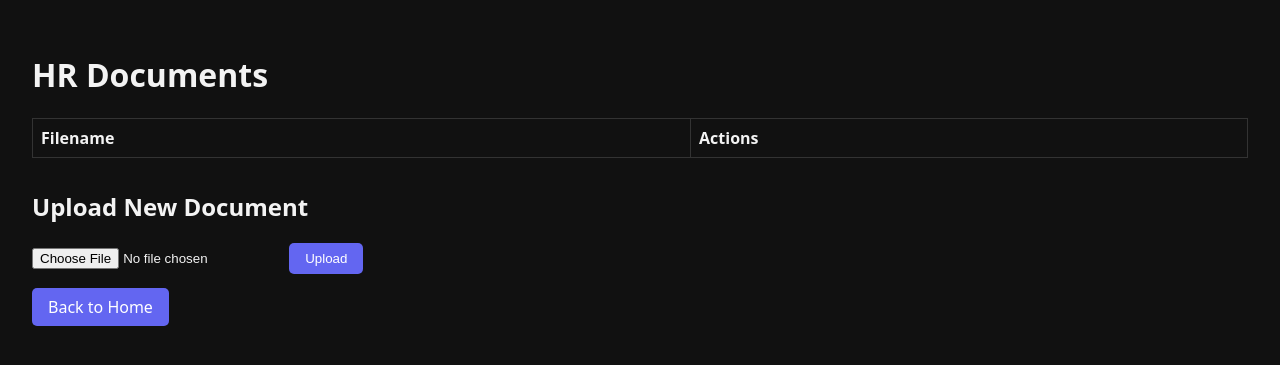
After one commit to lfpmeloni/agno-playground, a Flask app: page /documents in a window 1280 px wide. The commit adds this page. Shown: the top 365 px of the page. Run offline with Flask 2, Linux system fonts and the light colour scheme; lists and menus that the app fills with data are empty.

Commit message:
testing documents interface

```diff
--- a/frontend/app.py
+++ b/frontend/app.py
@@ -1,13 +1,14 @@
-from flask import Flask, render_template, request, redirect, url_for
+from flask import Flask, render_template, request, redirect, url_for, send_from_directory
 import threading
 import re
 import io
 import uuid
 import asyncio
+import os
 from contextlib import redirect_stdout
+from werkzeug.utils import secure_filename
 
 import sys
-import os
 sys.path.append(os.path.abspath(os.path.join(os.path.dirname(__file__), '..')))
 
 from teams.marketing_team import get_marketing_team
@@ -28,11 +29,14 @@ ansi_escape = re.compile(r'(?:\x1B[@-_][0-?]*[ -/]*[@-~])')
 
 # Global dictionaries to store job outputs, metadata, and active jobs per agent
 outputs = {}
-# jobs_meta maps job_id to metadata (e.g. {"agent": "marketing_team"})
-jobs_meta = {}
-# active_jobs_by_agent maps an agent to its currently running job id
+jobs_meta = {}  # maps job_id to metadata (e.g. {"agent": "marketing_team"})
 active_jobs_by_agent = {}
 running_jobs = set()
+
+# Define HR docs folder (assumed to be in the same directory as app.py)
+HR_DOCS_DIR = os.path.join(os.path.dirname(__file__), 'hr_docs')
+if not os.path.exists(HR_DOCS_DIR):
+    os.makedirs(HR_DOCS_DIR)
 
 async def run_team_agent(prompt, job_id, team_instance):
     outputs[job_id] = "🔁 Task started...\n"
@@ -47,7 +51,6 @@ async def run_team_agent(prompt, job_id, team_instance):
         print(f"\n🔁 Running {team_instance.name} with job_id: {job_id}\n")
         running_jobs.add(job_id)
 
-        # Redirect stdout (e.g., print() calls)
         with redirect_stdout(f):
             await team_instance.aprint_response(
                 message=prompt,
@@ -56,7 +59,6 @@ async def run_team_agent(prompt, job_id, team_instance):
                 callback=stream_output
             )
 
-        # Append any captured stdout after completion
         clean_stdout = ansi_escape.sub('', f.getvalue())
         outputs[job_id] += clean_stdout
         outputs[job_id] += "\n✅ Task completed successfully.\n"
@@ -66,7 +68,6 @@ async def run_team_agent(prompt, job_id, team_instance):
     finally:
         running_jobs.discard(job_id)
         outputs[job_id] += "\n🏁 Job finished.\n"
-        # Remove the active job mapping for this agent if it is the same job id
         agent = jobs_meta.get(job_id, {}).get("agent")
         if agent in active_jobs_by_agent and active_jobs_by_agent[agent] == job_id:
             del active_jobs_by_agent[agent]
@@ -78,8 +79,7 @@ def index():
         prompt = request.form.get("prompt")
         if not prompt:
             return render_template("index.html", error="Prompt cannot be empty.")
-
-        # If a job for this agent is already running, redirect to that status page
+        # Check if a job is already running for this agent.
         existing_job = active_jobs_by_agent.get(agent)
         if existing_job and existing_job in outputs and "🏁 Job finished." not in outputs[existing_job]:
             return redirect(url_for('check_status', job_id=existing_job))
@@ -102,11 +102,9 @@ def check_status(job_id):
     output = outputs.get(job_id)
     done = output and ("✅ Task completed" in output or "❌ Error" in output or "🏁 Job finished." in output)
 
-    # For AJAX polling requests, return plain text output
     if request.headers.get("X-Requested-With") == "XMLHttpRequest":
         return output or "Still running..."
 
-    # Use stored metadata for header (or default to a generic header)
     job_meta = jobs_meta.get(job_id, {})
     agent = job_meta.get("agent", "")
     if agent == "marketing_team":
@@ -125,5 +123,44 @@ def check_status(job_id):
         agent_name=header
     )
 
+# -----------------------------
+# HR Documents Management Routes
+# -----------------------------
+@app.route('/documents', methods=["GET", "POST"])
+def documents():
+    error = None
+    if request.method == "POST":
+        # Handle file upload
+        if 'file' not in request.files:
+            error = "No file part in the request."
+        else:
+            file = request.files['file']
+            if file.filename == '':
+                error = "No selected file."
+            elif not file.filename.lower().endswith('.txt'):
+                error = "Only .txt files are allowed."
+            else:
+                safe_name = secure_filename(file.filename)
+                filepath = os.path.join(HR_DOCS_DIR, safe_name)
+                file.save(filepath)
+                return redirect(url_for('documents'))
+    # List only .txt files
+    all_files = os.listdir(HR_DOCS_DIR)
+    txt_files = [f for f in all_files if f.lower().endswith('.txt')]
+    return render_template("documents.html", files=txt_files, error=error)
+
+@app.route('/documents/delete/<filename>', methods=["POST"])
+def delete_document(filename):
+    safe_filename = secure_filename(filename)
+    file_path = os.path.join(HR_DOCS_DIR, safe_filename)
+    if os.path.exists(file_path):
+         os.remove(file_path)
+    return redirect(url_for('documents'))
+
+@app.route('/documents/view/<filename>')
+def view_document(filename):
+    safe_filename = secure_filename(filename)
+    return send_from_directory(HR_DOCS_DIR, safe_filename)
+
 if __name__ == '__main__':
     app.run(host='0.0.0.0', port=8000)
--- /dev/null
+++ b/frontend/templates/documents.html
@@ -0,0 +1,79 @@
+<!DOCTYPE html>
+<html lang="en">
+<head>
+  <meta charset="UTF-8" />
+  <title>HR Documents</title>
+  <style>
+    body {
+      margin: 0;
+      padding: 0;
+      font-family: system-ui, sans-serif;
+      background-color: #111;
+      color: #f3f3f3;
+    }
+    .container {
+      padding: 2rem;
+    }
+    table {
+      width: 100%;
+      border-collapse: collapse;
+      margin-bottom: 2rem;
+    }
+    table, th, td {
+      border: 1px solid #333;
+    }
+    th, td {
+      padding: 0.5rem;
+      text-align: left;
+    }
+    a.button, button {
+      background-color: #6366f1;
+      border: none;
+      color: white;
+      padding: 0.5rem 1rem;
+      text-decoration: none;
+      cursor: pointer;
+      border-radius: 5px;
+    }
+    form {
+      margin: 0;
+    }
+  </style>
+</head>
+<body>
+  <div class="container">
+    <h1>HR Documents</h1>
+    {% if error %}
+      <p style="color: red;">{{ error }}</p>
+    {% endif %}
+    <table>
+      <thead>
+        <tr>
+          <th>Filename</th>
+          <th>Actions</th>
+        </tr>
+      </thead>
+      <tbody>
+        {% for file in files %}
+        <tr>
+          <td>{{ file }}</td>
+          <td>
+            <a href="{{ url_for('view_document', filename=file) }}" target="_blank" class="button">View</a>
+            <form action="{{ url_for('delete_document', filename=file) }}" method="post" style="display:inline;">
+              <button type="submit" onclick="return confirm('Are you sure you want to delete this file?');">Delete</button>
+            </form>
+          </td>
+        </tr>
+        {% endfor %}
+      </tbody>
+    </table>
+    <h2>Upload New Document</h2>
+    <form action="{{ url_for('documents') }}" method="post" enctype="multipart/form-data">
+      <input type="file" name="file" accept=".txt" required>
+      <button type="submit">Upload</button>
+    </form>
+    <br>
+    <a href="/" class="button">Back to Home</a>
+  </div>
+</body>
+</html>
```
Also changed, not shown: frontend/templates/index.html (+3 -12 lines).
